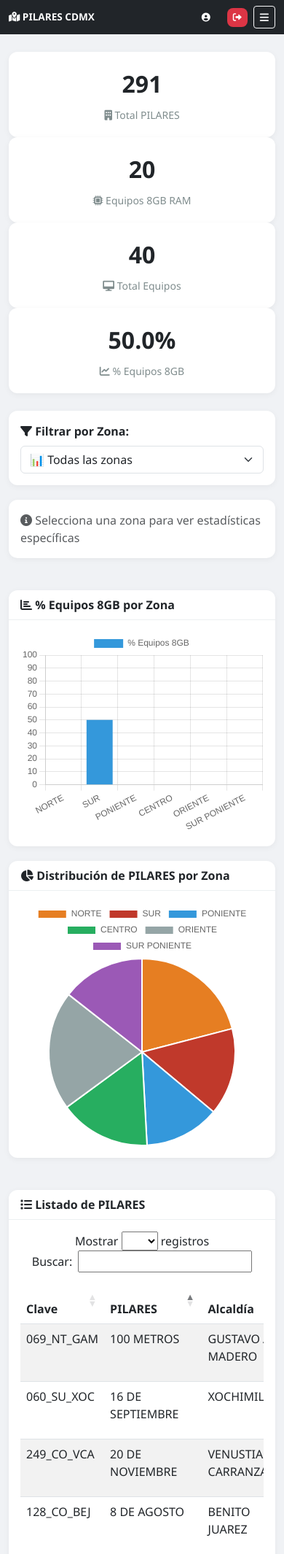
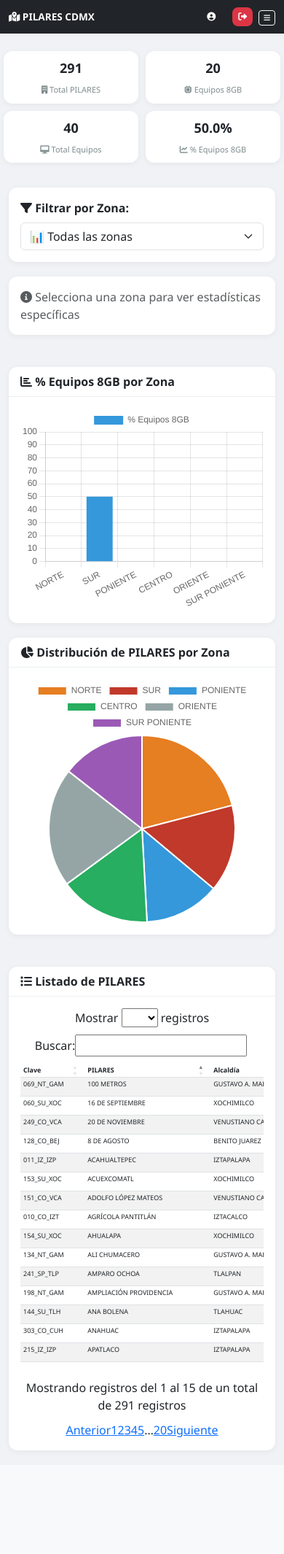
Before and after one commit to Erick25edc/panel-pilares, a Django app: page / in a window 390 px wide. Shown: the top 2130 px of the page at 73% size. After the commit the page ends 1991 px from the top, so only its background shows below. Run offline with Django 5.2, Linux system fonts and the light colour scheme; a user stored in the database is signed in; data comes from the database, SQL or seed files in the repository; some libraries are stand-ins or nearby versions.

Commit message:
Update dashboard.html

```diff
--- a/pilares/templates/pilares/dashboard.html
+++ b/pilares/templates/pilares/dashboard.html
@@ -120,6 +120,7 @@
             align-items: center;
         }
 
+        /* ========== ESTILOS RESPONSIVOS PARA TABLA ========== */
         @media (max-width: 768px) {
             .desktop-buttons {
                 display: none !important;
@@ -142,6 +143,107 @@
                 padding: 4px 8px;
                 font-size: 0.75rem;
             }
+
+            /* ===== TABLA RESPONSIVA ===== */
+            #pilaresTable {
+                font-size: 11px !important;
+            }
+
+            #pilaresTable thead th,
+            #pilaresTable tbody td {
+                padding: 4px 6px !important;
+                white-space: nowrap;
+            }
+
+            /* Tarjetas KPI en móvil - 2 columnas */
+            .row.mb-4 .col-md-3 {
+                flex: 0 0 50% !important;
+                max-width: 50% !important;
+                padding: 0 5px !important;
+            }
+
+            .kpi-card {
+                padding: 10px;
+                margin-bottom: 10px;
+            }
+
+            .kpi-value {
+                font-size: 24px !important;
+            }
+
+            .kpi-label {
+                font-size: 11px !important;
+            }
+
+            /* Botones de acción en móvil */
+            .btn-sm {
+                font-size: 10px !important;
+                padding: 2px 6px !important;
+            }
+
+            /* Badges en móvil */
+            .badge {
+                font-size: 9px !important;
+                padding: 2px 6px !important;
+            }
+
+            /* Ocultar columnas menos importantes en móvil */
+            #pilaresTable .col-modelo,
+            #pilaresTable .col-inactivos,
+            #pilaresTable .col-pasta {
+                display: none !important;
+            }
+
+            /* DataTables en móvil */
+            .dataTables_wrapper .dataTables_filter {
+                float: none !important;
+                text-align: center !important;
+                margin-bottom: 10px !important;
+            }
+
+            .dataTables_wrapper .dataTables_filter input {
+                width: 80% !important;
+                margin-left: 0 !important;
+            }
+
+            .dataTables_wrapper .dataTables_length {
+                float: none !important;
+                text-align: center !important;
+                margin-bottom: 10px !important;
+            }
+
+            .dataTables_wrapper .dataTables_info,
+            .dataTables_wrapper .dataTables_paginate {
+                float: none !important;
+                text-align: center !important;
+                margin-top: 10px !important;
+            }
+
+            /* Ocultar scroll horizontal en el body */
+            body {
+                overflow-x: hidden;
+            }
+        }
+
+        @media (max-width: 480px) {
+            /* Teléfonos muy pequeños */
+            #pilaresTable {
+                font-size: 9px !important;
+            }
+
+            #pilaresTable thead th,
+            #pilaresTable tbody td {
+                padding: 2px 4px !important;
+            }
+
+            .kpi-value {
+                font-size: 18px !important;
+            }
+
+            .row.mb-4 .col-md-3 {
+                flex: 0 0 50% !important;
+                max-width: 50% !important;
+            }
         }
 
         .dropdown-menu-dark .dropdown-item:hover {
@@ -163,6 +265,30 @@
                 opacity: 1;
                 transform: translateX(-50%) translateY(0);
             }
+        }
+
+        /* ========== ESTILO PARA DESPLAZAMIENTO SUAVE ========== */
+        .table-responsive {
+            -webkit-overflow-scrolling: touch;
+            scroll-behavior: smooth;
+        }
+
+        .table-responsive::-webkit-scrollbar {
+            height: 6px;
+        }
+
+        .table-responsive::-webkit-scrollbar-track {
+            background: #f1f1f1;
+            border-radius: 3px;
+        }
+
+        .table-responsive::-webkit-scrollbar-thumb {
+            background: #888;
+            border-radius: 3px;
+        }
+
+        .table-responsive::-webkit-scrollbar-thumb:hover {
+            background: #555;
         }
     </style>
 </head>
@@ -240,25 +366,25 @@
     <div class="container-fluid mt-4">
         <!-- Tarjetas KPI -->
         <div class="row mb-4">
-            <div class="col-md-3">
+            <div class="col-md-3 col-6">
                 <div class="kpi-card">
                     <div class="kpi-value">{{ total_pilares }}</div>
                     <div class="kpi-label"><i class="fas fa-building"></i> Total PILARES</div>
                 </div>
             </div>
-            <div class="col-md-3">
+            <div class="col-md-3 col-6">
                 <div class="kpi-card">
                     <div class="kpi-value">{{ total_equipos_8gb }}</div>
-                    <div class="kpi-label"><i class="fas fa-microchip"></i> Equipos 8GB RAM</div>
+                    <div class="kpi-label"><i class="fas fa-microchip"></i> Equipos 8GB</div>
                 </div>
             </div>
-            <div class="col-md-3">
+            <div class="col-md-3 col-6">
                 <div class="kpi-card">
                     <div class="kpi-value">{{ total_equipos }}</div>
                     <div class="kpi-label"><i class="fas fa-desktop"></i> Total Equipos</div>
                 </div>
             </div>
-            <div class="col-md-3">
+            <div class="col-md-3 col-6">
                 <div class="kpi-card">
                     <div class="kpi-value">{{ porcentaje_general }}%</div>
                     <div class="kpi-label"><i class="fas fa-chart-line"></i> % Equipos 8GB</div>
@@ -314,18 +440,18 @@
         <div class="card">
             <div class="card-header"><i class="fas fa-list"></i> Listado de PILARES</div>
             <div class="card-body">
-                <div class="table-responsive">
-                    <table id="pilaresTable" class="table table-striped" style="width:100%">
+                <div class="table-responsive" style="overflow-x: auto; -webkit-overflow-scrolling: touch;">
+                    <table id="pilaresTable" class="table table-striped table-hover" style="width:100%; min-width: 800px;">
                         <thead>
                             <tr>
                                 <th>Clave</th>
                                 <th>PILARES</th>
                                 <th>Alcaldía</th>
                                 <th>Zona</th>
-                                <th>Modelo</th>
+                                <th class="col-modelo d-none d-md-table-cell">Modelo</th>
                                 <th>8GB / TOTAL</th>
-                                <th>Inactivos</th>
-                                <th>% Pasta</th>
+                                <th class="col-inactivos d-none d-sm-table-cell">Inactivos</th>
+                                <th class="col-pasta d-none d-lg-table-cell">% Pasta</th>
                                 <th>Mouse</th>
                                 <th>Teclados</th>
                                 <th>Acciones</th>
@@ -339,7 +465,7 @@
     </div>
 
     <!-- ============================================================
-    MODAL 1: GESTIÓN DE EQUIPOS (¡EL QUE FALTABA!)
+    MODAL 1: GESTIÓN DE EQUIPOS
     ============================================================ -->
     <div class="modal fade" id="equiposModal" tabindex="-1" data-bs-backdrop="static">
         <div class="modal-dialog modal-xl modal-dialog-scrollable">
@@ -354,7 +480,7 @@
                 <div class="modal-body">
                     <!-- Resumen -->
                     <div class="row mb-3" id="resumenEquipos">
-                        <div class="col-md-3">
+                        <div class="col-md-3 col-6">
                             <div class="card text-white bg-success">
                                 <div class="card-body text-center">
                                     <h4 class="mb-0" id="total8gb">0</h4>
@@ -362,7 +488,7 @@
                                 </div>
                             </div>
                         </div>
-                        <div class="col-md-3">
+                        <div class="col-md-3 col-6">
                             <div class="card text-white bg-warning">
                                 <div class="card-body text-center">
                                     <h4 class="mb-0" id="totalActualizados">0</h4>
@@ -370,7 +496,7 @@
                                 </div>
                             </div>
                         </div>
-                        <div class="col-md-3">
+                        <div class="col-md-3 col-6">
                             <div class="card text-white bg-danger">
                                 <div class="card-body text-center">
                                     <h4 class="mb-0" id="totalPendientes">0</h4>
@@ -378,7 +504,7 @@
                                 </div>
                             </div>
                         </div>
-                        <div class="col-md-3">
+                        <div class="col-md-3 col-6">
                             <div class="card text-white bg-secondary">
                                 <div class="card-body text-center">
                                     <h4 class="mb-0" id="totalEquipos">0</h4>
@@ -390,21 +516,20 @@
 
                     <!-- Botones de acción -->
                     <div class="row mb-3">
-                        <div class="col-12">
+                        <div class="col-12 d-flex flex-wrap gap-1">
                             <button id="btnAgregarEquipoModal" class="btn btn-success btn-sm">
-                                <i class="fas fa-plus"></i> Agregar equipo
+                                <i class="fas fa-plus"></i> <span class="d-none d-sm-inline">Agregar</span>
                             </button>
                             <button id="btnExportarEquiposExcel" class="btn btn-info btn-sm text-white">
-                                <i class="fas fa-file-excel"></i> Exportar Excel
+                                <i class="fas fa-file-excel"></i> <span class="d-none d-sm-inline">Exportar</span>
                             </button>
-                            <!-- 🔥 NUEVO BOTÓN: Descargar todos los equipos -->
                             <button id="btnDescargarTodosEquipos" class="btn btn-primary btn-sm">
-                                <i class="fas fa-download"></i> Descargar Todos
+                                <i class="fas fa-download"></i> <span class="d-none d-sm-inline">Descargar Todos</span>
                             </button>
                             <button id="btnImportarCSVEquipos" class="btn btn-warning btn-sm text-dark">
-                                <i class="fas fa-upload"></i> Importar CSV
+                                <i class="fas fa-upload"></i> <span class="d-none d-sm-inline">Importar CSV</span>
                             </button>
-                            <span class="ms-3 text-muted" id="equiposInfo">0 equipos</span>
+                            <span class="ms-2 text-muted" id="equiposInfo">0 equipos</span>
                         </div>
                     </div>
 
@@ -703,7 +828,10 @@
                     { data: 'nombre' },
                     { data: 'alcaldia' },
                     { data: 'zona' },
-                { data: 'modelo_equipo' },
+                    {
+                        data: 'modelo_equipo',
+                        className: 'd-none d-md-table-cell'
+                    },
                     {
                         data: null,
                         render: (d) => {
@@ -714,8 +842,16 @@
                             return `<span class="${badgeClass}">${d.equipos_8gb} / ${d.total_equipos}</span>`;
                         }
                     },
-                { data: 'equipos_inactivos', render: (d) => d || 0 },
-                { data: 'pasta_termica', render: (d) => `${d}%` },
+                    {
+                        data: 'equipos_inactivos',
+                        render: (d) => d || 0,
+                        className: 'd-none d-sm-table-cell'
+                    },
+                    {
+                        data: 'pasta_termica',
+                        render: (d) => `${d}%`,
+                        className: 'd-none d-lg-table-cell'
+                    },
                     { data: 'mouse_nuevos' },
                     { data: 'teclados_nuevos' },
                     {
@@ -723,22 +859,26 @@
                         render: (d) => {
                             if (esAdmin) {
                                 return `<button class="btn-editar btn btn-sm btn-primary" data='${JSON.stringify(d)}'>
-                                            <i class="fas fa-edit"></i> Editar
+                                            <i class="fas fa-edit"></i>
+                                            <span class="d-none d-sm-inline">Editar</span>
                                         </button>
                                         <button class="btn-ver-equipos btn btn-sm btn-info"
                                                 data-clave="${d.clave_id}"
                                                 data-nombre="${d.nombre}">
-                                            <i class="fas fa-server"></i> Equipos
+                                            <i class="fas fa-server"></i>
+                                            <span class="d-none d-md-inline">Equipos</span>
                                         </button>`;
                             } else {
-                            return `<span class="text-muted"><i class="fas fa-lock"></i> Solo admin</span>`;
+                                return `<span class="text-muted"><i class="fas fa-lock"></i></span>`;
                             }
                         }
                     }
                 ],
                 language: DATATABLES_LANG,
                 pageLength: 15,
-            order: [[1, 'asc']]
+                order: [[1, 'asc']],
+                responsive: true,
+                autoWidth: false
             });
         }
 
@@ -825,7 +965,7 @@
 
             // Eventos de edición
             document.querySelectorAll('.editar-equipo-detalle').forEach(btn => {
-                btn.addEventListener('click', function () {
+                btn.addEventListener('click', function() {
                     const id = this.dataset.id;
                     const equipo = data.find(e => e.id == id);
                     if (equipo) abrirEditarEquipo(equipo);
@@ -834,7 +974,7 @@
 
             // Eventos de eliminación
             document.querySelectorAll('.eliminar-equipo-detalle').forEach(btn => {
-                btn.addEventListener('click', function () {
+                btn.addEventListener('click', function() {
                     const id = this.dataset.id;
                     const equipo = data.find(e => e.id == id);
                     const hostname = equipo?.hostname || 'equipo';
@@ -942,7 +1082,7 @@
         // ============================================================
         function configurarEventosTabla() {
             // Evento de edición de PILARES
-            $('#pilaresTable').on('click', '.btn-editar', function () {
+            $('#pilaresTable').on('click', '.btn-editar', function() {
                 const d = JSON.parse($(this).attr('data'));
                 const claveId = document.getElementById('editClaveId');
                 const nombre = document.getElementById('editNombre');
@@ -971,8 +1111,8 @@
                 if (editModal) editModal.show();
             });
 
-            // Evento de ver equipos - VERSIÓN CORREGIDA
-            $('#pilaresTable').on('click', '.btn-ver-equipos', function () {
+            // Evento de ver equipos
+            $('#pilaresTable').on('click', '.btn-ver-equipos', function() {
                 const clave = $(this).data('clave');
                 const nombre = $(this).data('nombre');
 
@@ -984,15 +1124,9 @@
                 const nombreModal = document.getElementById('pilaresNombreModal');
                 if (nombreModal) nombreModal.textContent = nombre;
 
-                // === IMPORTANTE: Inicializar modales AQUÍ ===
                 const equiposModalElement = document.getElementById('equiposModal');
                 const editarEquipoModalElement = document.getElementById('editarEquipoModal');
                 const importarCSVModalElement = document.getElementById('importarCSVModal');
-
-                // Verificar si los modales existen en el DOM
-                console.log('📦 equiposModalElement:', equiposModalElement);
-                console.log('📦 editarEquipoModalElement:', editarEquipoModalElement);
-                console.log('📦 importarCSVModalElement:', importarCSVModalElement);
 
                 if (equiposModalElement) {
                     if (!equiposModal) {
@@ -1003,7 +1137,6 @@
                     cargarEquiposDetalle(clave);
                 } else {
                     console.error('❌ No se encontró el modal #equiposModal en el DOM');
-                    alert('Error: No se encontró el modal de equipos. Verifica que el HTML tenga el modal.');
                 }
 
                 if (editarEquipoModalElement && !editarEquipoModal) {
@@ -1022,7 +1155,7 @@
             // Botón Agregar Equipo
             const btnAgregar = document.getElementById('btnAgregarEquipoModal');
             if (btnAgregar) {
-                btnAgregar.addEventListener('click', function () {
+                btnAgregar.addEventListener('click', function() {
                     abrirEditarEquipo(null);
                 });
             }
@@ -1030,7 +1163,7 @@
             // Botón Guardar Equipo
             const btnSave = document.getElementById('saveEquipoDetalleBtn');
             if (btnSave) {
-                btnSave.addEventListener('click', function () {
+                btnSave.addEventListener('click', function() {
                     const equipoId = document.getElementById('editEquipoId')?.value || '';
                     const data = {
                         pilares_id: document.getElementById('editPilaresId')?.value || '',
@@ -1067,7 +1200,7 @@
             // Botón Exportar Excel
             const btnExportarEquipos = document.getElementById('btnExportarEquiposExcel');
             if (btnExportarEquipos) {
-                btnExportarEquipos.addEventListener('click', function () {
+                btnExportarEquipos.addEventListener('click', function() {
                     const equipos = document.querySelectorAll('#equiposDetalleBody tr');
                     const data = [];
                     equipos.forEach(row => {
@@ -1101,7 +1234,7 @@
             // Botón Importar CSV
             const btnImportar = document.getElementById('btnImportarCSVEquipos');
             if (btnImportar) {
-                btnImportar.addEventListener('click', function () {
+                btnImportar.addEventListener('click', function() {
                     const textArea = document.getElementById('csvImportText');
                     const result = document.getElementById('csvImportResult');
                     if (textArea) textArea.value = '';
@@ -1113,7 +1246,7 @@
             // Botón Procesar CSV
             const btnProcesar = document.getElementById('btnProcesarCSV');
             if (btnProcesar) {
-                btnProcesar.addEventListener('click', function () {
+                btnProcesar.addEventListener('click', function() {
                     const csvData = document.getElementById('csvImportText')?.value || '';
                     if (!csvData.trim()) {
                         alert('Pega el contenido del CSV primero');
@@ -1234,7 +1367,7 @@
         function configurarFiltroZona() {
             const zonaFilter = document.getElementById('zonaFilter');
             if (zonaFilter) {
-                zonaFilter.addEventListener('change', function () {
+                zonaFilter.addEventListener('change', function() {
                     const zona = this.value;
                     actualizarGraficas(zona);
                     if (dataTable) {
@@ -1287,9 +1420,30 @@
         }
 
         // ============================================================
-        // 13. INICIALIZACIÓN PRINCIPAL
+        // 13. DESCARGAR TODOS LOS EQUIPOS (desde el modal)
         // ============================================================
-        document.addEventListener('DOMContentLoaded', function () {
+        function configurarDescargaTodosEquipos() {
+            const btnDescargarTodos = document.getElementById('btnDescargarTodosEquipos');
+            if (btnDescargarTodos) {
+                btnDescargarTodos.addEventListener('click', function() {
+                    const originalHtml = this.innerHTML;
+                    this.innerHTML = '<i class="fas fa-spinner fa-spin"></i> Generando...';
+                    this.disabled = true;
+
+                    window.open('/exportar-todos-equipos-excel/', '_blank');
+
+                    setTimeout(() => {
+                        this.innerHTML = originalHtml;
+                        this.disabled = false;
+                    }, 3000);
+                });
+            }
+        }
+
+        // ============================================================
+        // 14. INICIALIZACIÓN PRINCIPAL
+        // ============================================================
+        document.addEventListener('DOMContentLoaded', function() {
             console.log('🚀 Inicializando dashboard...');
 
             // Inicializar modal de edición
@@ -1304,41 +1458,14 @@
             configurarGuardarEdit();
             configurarEventosTabla();
             configurarBotones();
+            configurarDescargaTodosEquipos();
 
             // Inicializar gráficas y tabla
             actualizarGraficas('TODAS');
             inicializarTabla();
 
             console.log('✅ Dashboard inicializado correctamente');
-
-            configurarDescargaTodosEquipos();
-            console.log('✅ Dashboard inicializado correctamente');
         });
-
-
-        // ============================================================
-        // DESCARGAR TODOS LOS EQUIPOS (desde el modal)
-        // ============================================================
-        function configurarDescargaTodosEquipos() {
-            const btnDescargarTodos = document.getElementById('btnDescargarTodosEquipos');
-            if (btnDescargarTodos) {
-                btnDescargarTodos.addEventListener('click', function () {
-                    // Mostrar estado de carga
-                    const originalHtml = this.innerHTML;
-                    this.innerHTML = '<i class="fas fa-spinner fa-spin"></i> Generando...';
-                    this.disabled = true;
-
-                    // Abrir en nueva pestaña para descarga
-                    window.open('/exportar-todos-equipos-excel/', '_blank');
-
-                    // Restaurar botón después de 3 segundos
-                    setTimeout(() => {
-                        this.innerHTML = originalHtml;
-                        this.disabled = false;
-                    }, 3000);
-                });
-            }
-        }
     </script>
 </body>
 
```
Lines whose indentation alone changed are shown as unchanged.
